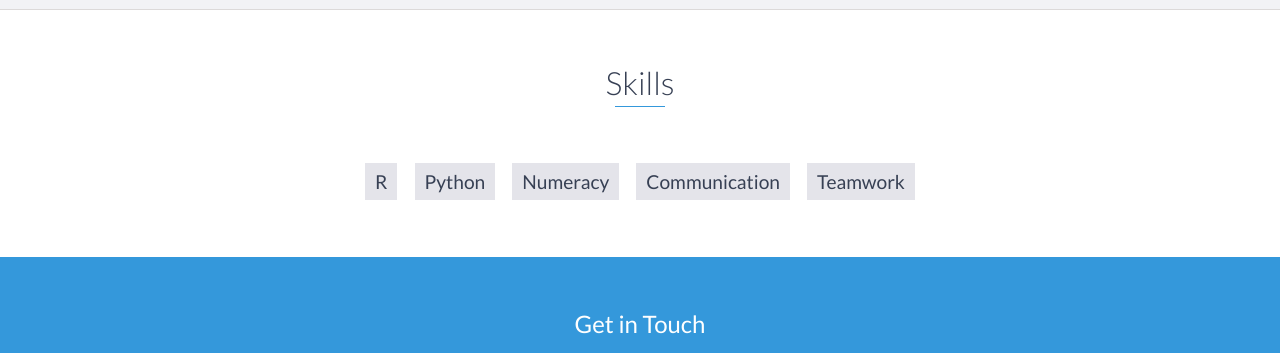
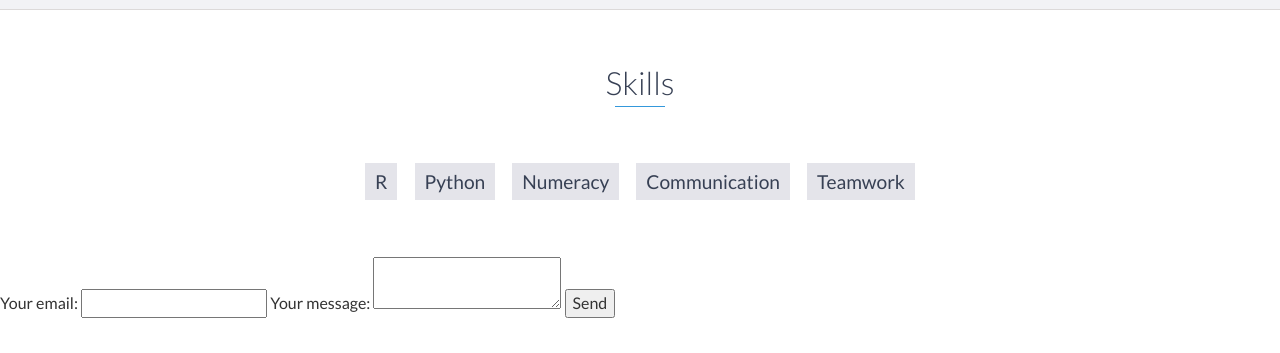
Before and after one commit to henrybaugniet/henryCom, a website: page index.html in a window 1280 px wide. Shown: the part 3427-3780 px from the top of the page. Drawn offline with nearby package versions, Linux system fonts and the light colour scheme.

Commit message:
Using code from formspree website
Does this work if so I will need to add in the styling

```diff
--- a/index.html
+++ b/index.html
@@ -218,7 +218,10 @@
     </div>
     <!-- End #skills -->
 
-    <div id="contact">
+
+<!-- Original code for form spree -->
+
+    <!-- <div id="contact">
         <h2>Get in Touch</h2>
         <div id="contact-form">
             <form method="POST" action= "https://formspree.io/f/xwkalqol" >
@@ -228,8 +231,29 @@
                 <button type="submit">Send</button>
             </form>
         </div>
-        <!-- End #contact-form -->
-    </div>
+    </div> -->
+
+<!-- Code from form spree website -->
+
+<form
+  action="https://formspree.io/f/xwkalqol"
+  method="POST"
+>
+  <label>
+    Your email:
+    <input type="email" name="_replyto">
+  </label>
+  <label>
+    Your message:
+    <textarea name="message"></textarea>
+  </label>
+
+  <!-- your other form fields go here -->
+
+  <button type="submit">Send</button>
+</form>
+
+
     <!-- End #contact -->
 
     <footer>
```
